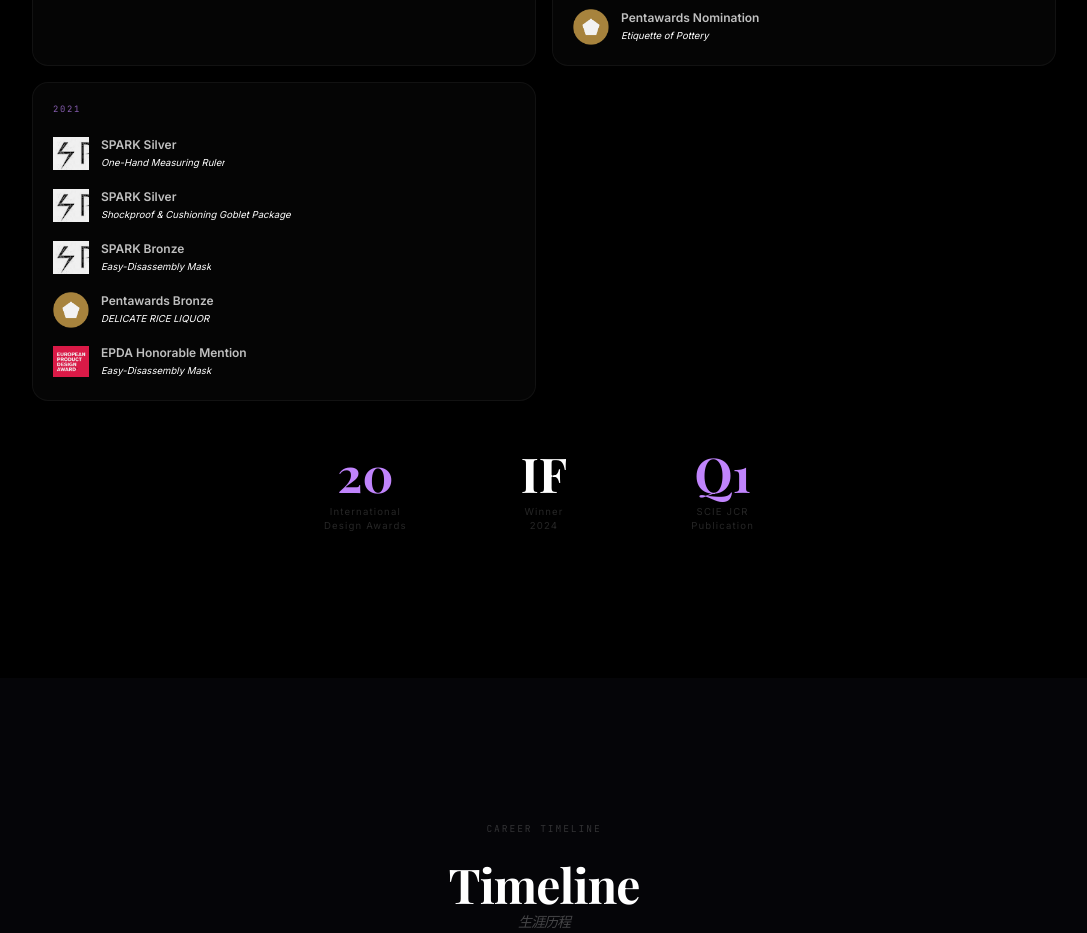
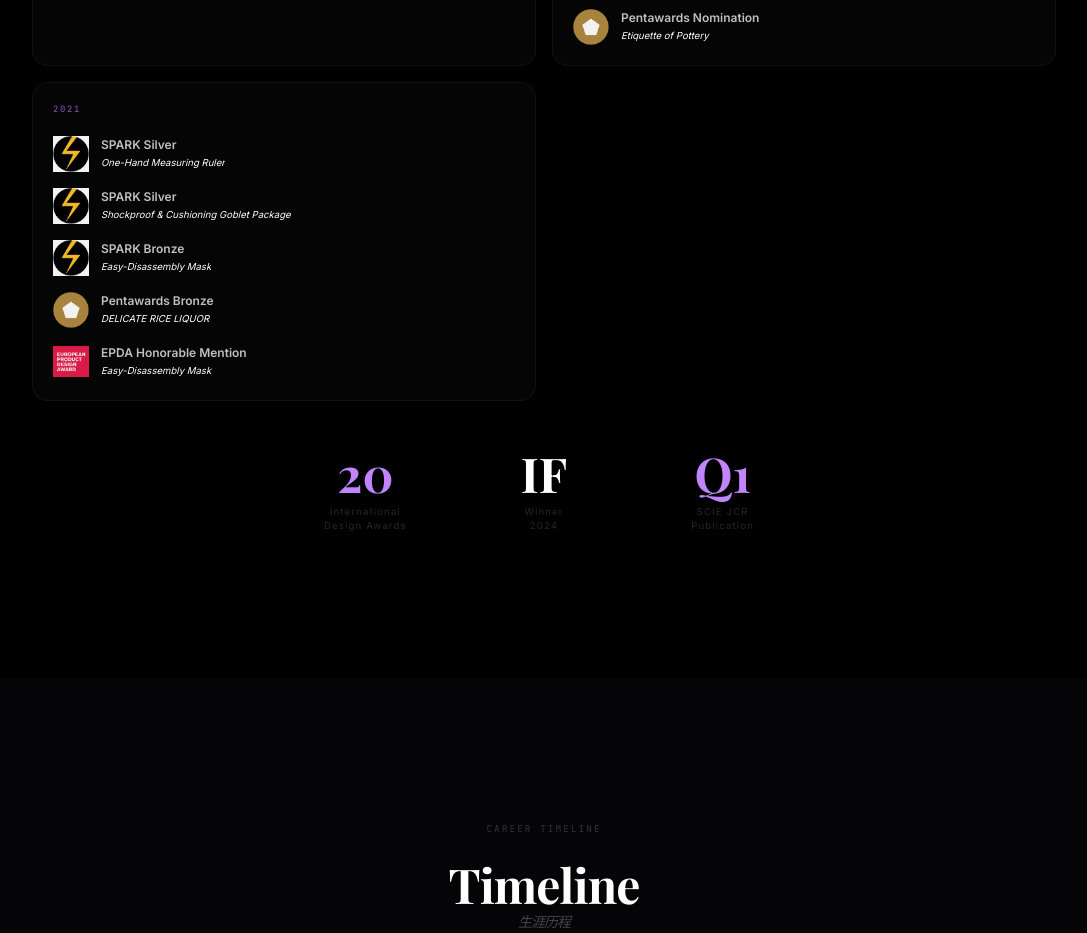
Before and after one commit to kk784199880/playground-home, a React (Vite) app: page / in a window 1280 px wide. Shown: the part 5680-6613 px from the top of the page, without its empty margins (96-1183 px from the left). Built offline with nearby package versions, Linux system fonts and the light colour scheme; a web font is replaced by a local one.

Commit message:
Use user-provided SPARK award logo (星火奖logo.jpeg) as spark.jpg

```diff
--- a/src/components/AwardsSection.tsx
+++ b/src/components/AwardsSection.tsx
@@ -27,7 +27,7 @@ const awardLogoMap: Record<string, LogoInfo> = {
   'IF ':       { src: '/assets/awards/ifdesign.svg', invert: false },
   EPDA:        { src: '/assets/awards/epda.png', invert: false },
   CORE77:      { src: '/assets/awards/core77.png', invert: true },
-  SPARK:       { src: '/assets/awards/spark.png', invert: false },
+  SPARK:       { src: '/assets/awards/spark.jpg', invert: false },
 };
 
 function getLogo(name: string): LogoInfo | null {
```
Also changed, not shown: public/assets/awards/spark.jpg (added), public/assets/awards/spark.png (deleted).
